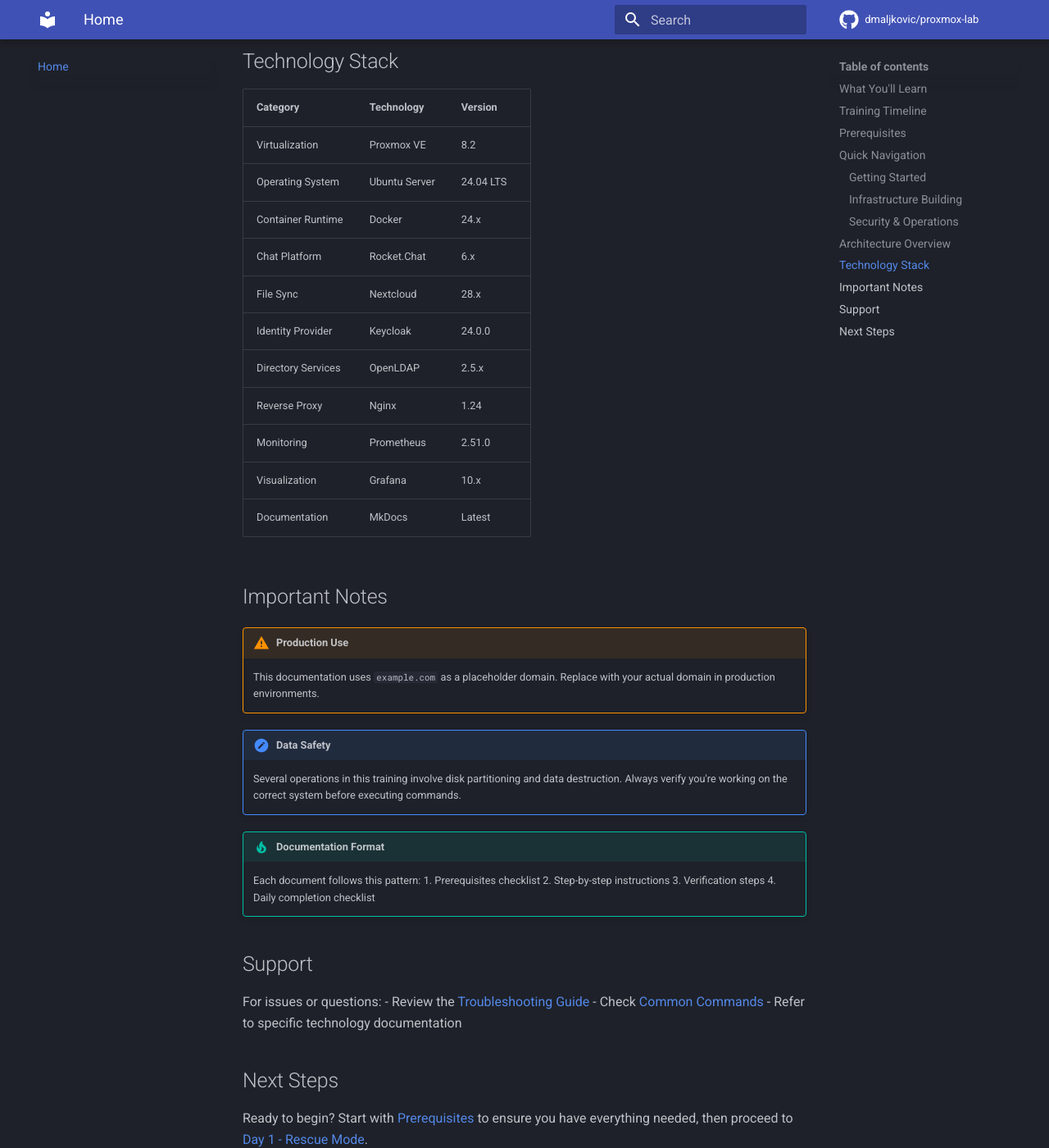
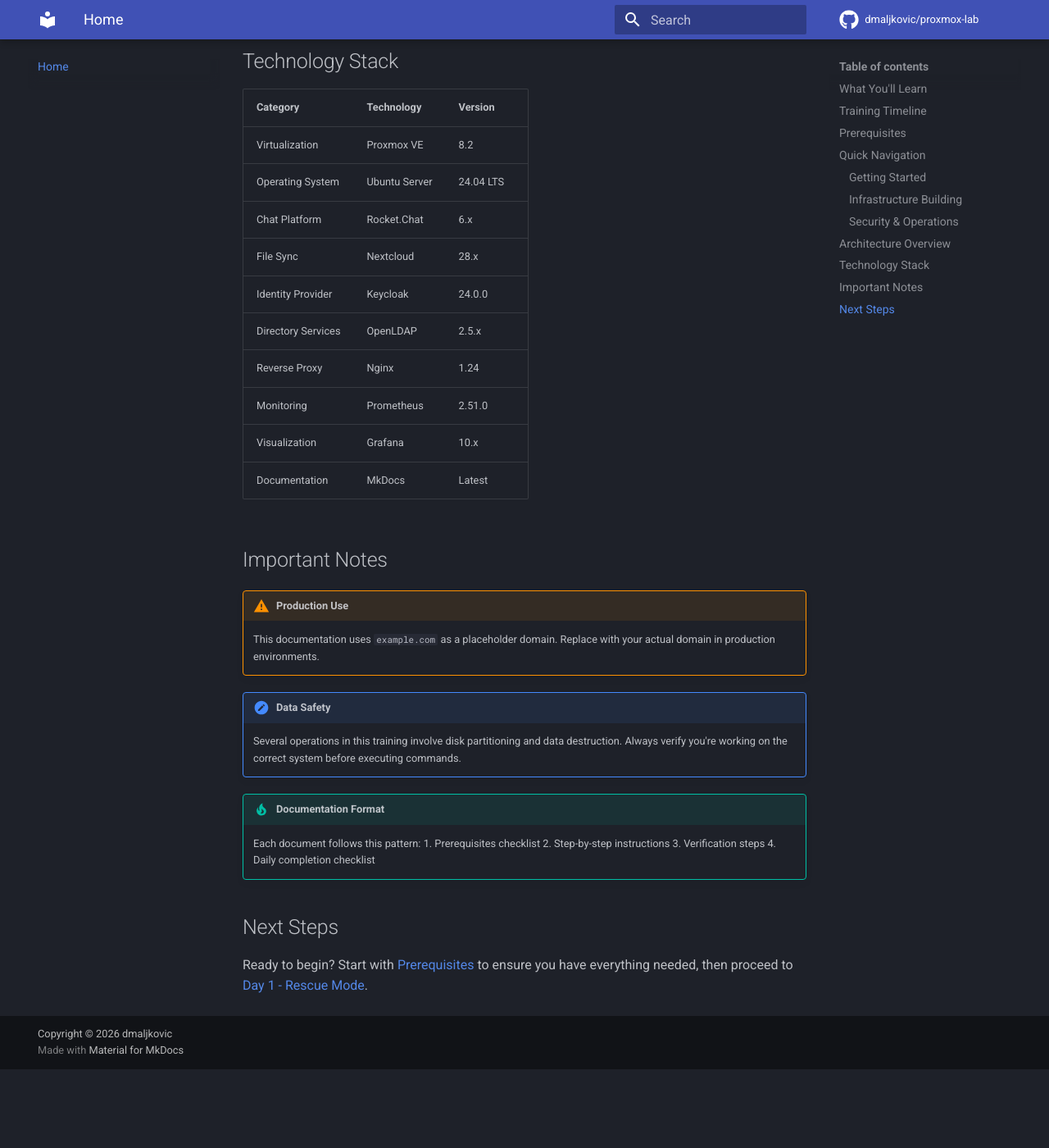
Before and after one commit to dmaljkovic/proxmox-lab, an MkDocs documentation site: the page built from docs/index.md, in a window 1280 px wide and 1400 px high, scrolled down 2859 px. Shown: the whole window at 82% size. Built offline with MkDocs 1.6.1 and Material for MkDocs 9.7.7, drawn with Linux system fonts in a browser that asks for light colours; comment, search, counter and statistics services are not loaded; after the commit the page ends 4163 px from its top, so only the background shows below that.

Commit message:
Remove Docker from tech stack and clean up support section

```diff
--- a/docs/index.md
+++ b/docs/index.md
@@ -88,7 +88,6 @@
 |----------|------------|---------|
 | Virtualization | Proxmox VE | 8.2 |
 | Operating System | Ubuntu Server | 24.04 LTS |
-| Container Runtime | Docker | 24.x |
 | Chat Platform | Rocket.Chat | 6.x |
 | File Sync | Nextcloud | 28.x |
 | Identity Provider | Keycloak | 24.0.0 |
@@ -113,12 +112,6 @@
     3. Verification steps
     4. Daily completion checklist
 
-## Support
-
-For issues or questions:
-- Review the [Troubleshooting Guide](reference/troubleshooting.md)
-- Check [Common Commands](reference/commands.md)
-- Refer to specific technology documentation
 
 ## Next Steps
 
```
